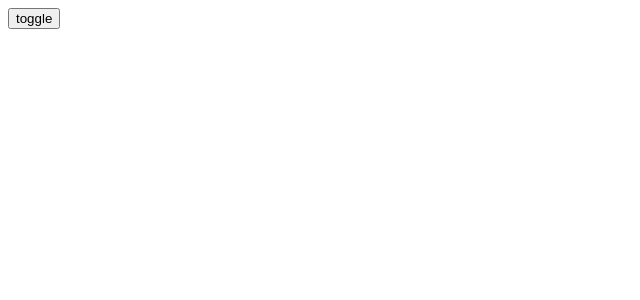
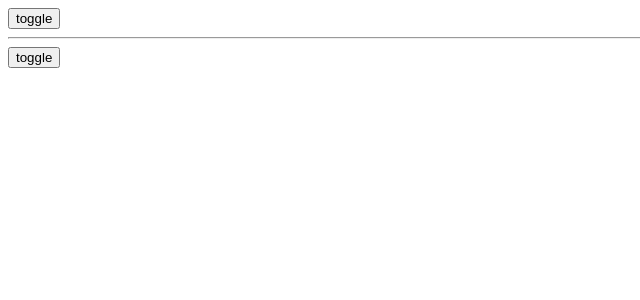
Before and after one commit to alexunjm/angular-11-review, an Angular app: page / in a window 1280 px wide. Shown: the top 300 px of the page, without its empty margins (0-640 px from the left). Built offline with nearby package versions, Linux system fonts and the light colour scheme.

Commit message:
renderizado condicional, con sintaxis más explícita

```diff
--- a/src/app/app.component.html
+++ b/src/app/app.component.html
@@ -1 +1,3 @@
 <app-render-if></app-render-if>
+<hr />
+<app-render-if-expanded-sintax></app-render-if-expanded-sintax>
--- a/src/app/app.module.ts
+++ b/src/app/app.module.ts
@@ -4,11 +4,13 @@ import { NgModule } from '@angular/core';
 import { AppRoutingModule } from './app-routing.module';
 import { AppComponent } from './app.component';
 import { RenderIfComponent } from './components/example-01/render-if/render-if.component';
+import { RenderIfExpandedSintaxComponent } from './components/example-02/render-if-expanded-sintax/render-if-expanded-sintax.component';
 
 @NgModule({
   declarations: [
     AppComponent,
-    RenderIfComponent
+    RenderIfComponent,
+    RenderIfExpandedSintaxComponent
   ],
   imports: [
     BrowserModule,
--- /dev/null
+++ b/src/app/components/example-02/render-if-expanded-sintax/render-if-expanded-sintax.component.html
@@ -0,0 +1,4 @@
+<ng-template [ngIf]="show">
+  <div>Content to render when condition is true.</div>
+</ng-template>
+<button (click)="toggle()">toggle</button>
--- /dev/null
+++ b/src/app/components/example-02/render-if-expanded-sintax/render-if-expanded-sintax.component.ts
@@ -0,0 +1,18 @@
+import { Component, OnInit } from '@angular/core';
+
+@Component({
+  selector: 'app-render-if-expanded-sintax',
+  templateUrl: './render-if-expanded-sintax.component.html',
+  styleUrls: ['./render-if-expanded-sintax.component.scss'],
+})
+export class RenderIfExpandedSintaxComponent implements OnInit {
+  show!: boolean;
+
+  constructor() {}
+
+  ngOnInit(): void {}
+
+  toggle() {
+    this.show = !this.show;
+  }
+}
```
Also changed, not shown: src/app/components/example-02/render-if-expanded-sintax/render-if-expanded-sintax.component.scss (added), 1 other file (tests, documents, lock files or other folders).
